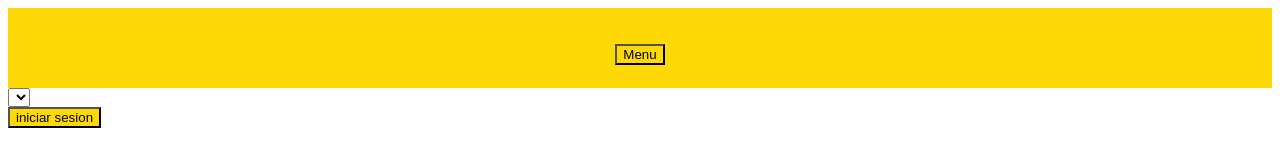
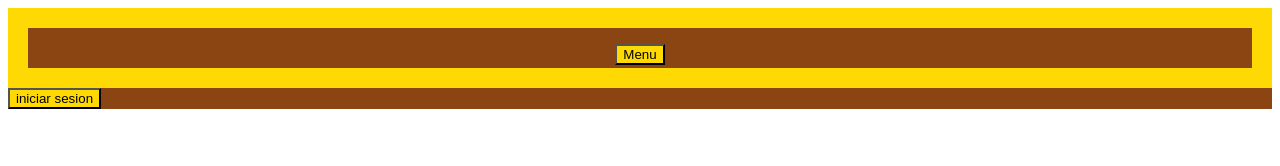
Before and after one commit to JuaninMiaw/Reportes-SIP1, a plain HTML site: page html/index.html in a window 1280 px wide. Drawn offline with Linux system fonts and the light colour scheme.

Commit message:
Co-authored-by: elpepe <samirpenahuaman-ui@users.noreply.github.com>

```diff
--- a/html/css/indexcss.css
+++ b/html/css/index.css
@@ -11,3 +11,17 @@
     font-size: 35px;
     color: white;
 }
+
+nav {
+
+    background-color: saddlebrown;
+
+}
+
+section {
+    background-color: limegreen;
+}
+
+main {
+    background-color:orangered;
+}
--- a/html/index.html
+++ b/html/index.html
@@ -4,7 +4,7 @@
     <meta charset="UTF-8">
     <meta name="viewport" content="width=device-width, initial-scale=1.0">
     <title>Home - Reportes SIP</title>
-    <link rel="stylesheet" href="indexcss.css">
+    <link rel="stylesheet" href="css/index.css">
 </head>
 <body>
 
@@ -17,9 +17,8 @@
 </Header>
 
 <main>
-    <select>
+    <section>
         <article>
-
 
 
 
@@ -30,11 +29,11 @@
         </article>
 
 
-    </select>
-     <nav>
+    </section>
+     <nav class="elpepe123">
         <button>iniciar sesion</button>
+        <a></a>
     </nav>
-
 
 
 </main>
```
